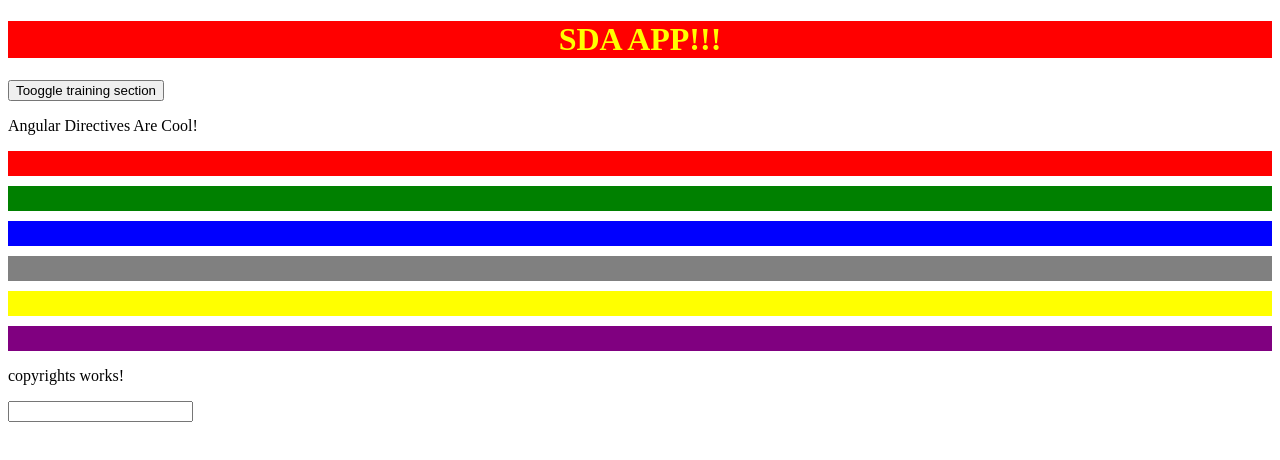
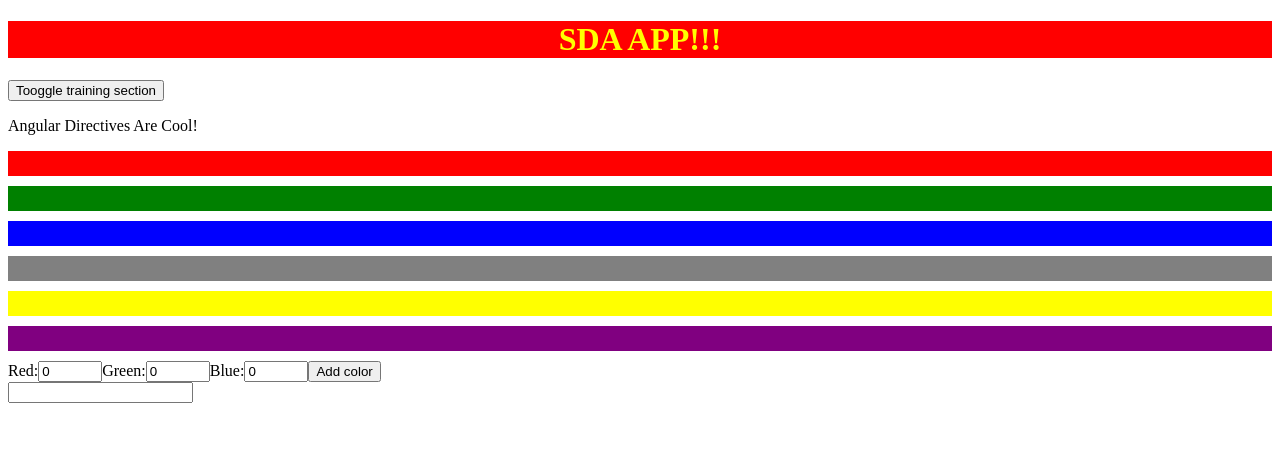
Before and after one commit to arteki65/angular-sda-zdjavapol19, an Angular app: page / in a window 1280 px wide. Shown: the top 460 px of the page. Built offline with nearby package versions, Linux system fonts and the light colour scheme.

Commit message:
colors service

```diff
--- a/src/app/app.component.html
+++ b/src/app/app.component.html
@@ -14,13 +14,13 @@
 
 <div
   class="color-item"
-  *ngFor="let color of colors"
+  *ngFor="let color of colorsService.colors"
   [style.backgroundColor]="color"
   (click)="onColorClicked(color)"
 ></div>
 
 <div *ngIf="showTrainingSection">
-  <app-copyrights></app-copyrights>
+  <app-copyrights></app-copyrights><br />
   <div *ngIf="text != ''">
     <img [src]="imgSrc" [alt]="title" />
     <a [href]="linkUrl" target="_blank">link</a>
--- a/src/app/app.component.ts
+++ b/src/app/app.component.ts
@@ -1,3 +1,4 @@
+import { ColorsService } from './services/colors.service';
 import { Component, OnDestroy, OnInit } from '@angular/core';
 
 @Component({
@@ -16,9 +17,9 @@ export class AppComponent implements OnInit, OnDestroy {
   btnTextColor = 'black';
   pActive = true;
 
-  colors: string[] = ['red', 'green', 'blue', 'grey', 'yellow', 'purple'];
+  private interval: any | null = null;
 
-  private interval: any | null = null;
+  constructor(public colorsService: ColorsService) {}
 
   ngOnInit(): void {
     this.interval = setInterval(() => {
--- a/src/app/copyrights/copyrights.component.html
+++ b/src/app/copyrights/copyrights.component.html
@@ -1 +1,28 @@
-<p>copyrights works!</p>
+<label for="red-channel">Red:</label>
+<input
+  name="red-channel"
+  type="number"
+  min="0"
+  max="255"
+  [(ngModel)]="redChannel"
+/>
+
+<label for="green-channel">Green:</label>
+<input
+  name="green-channel"
+  type="number"
+  min="0"
+  max="255"
+  [(ngModel)]="greenChannel"
+/>
+
+<label for="blue-channel">Blue:</label>
+<input
+  name="blue-channel"
+  type="number"
+  min="0"
+  max="255"
+  [(ngModel)]="blueChannel"
+/>
+
+<button (click)="onAddColor()">Add color</button>
--- a/src/app/copyrights/copyrights.component.ts
+++ b/src/app/copyrights/copyrights.component.ts
@@ -1,15 +1,41 @@
+import { ColorsService } from './../services/colors.service';
 import { Component, OnInit } from '@angular/core';
 
 @Component({
   selector: 'app-copyrights',
   templateUrl: './copyrights.component.html',
-  styleUrls: ['./copyrights.component.css']
+  styleUrls: ['./copyrights.component.css'],
 })
 export class CopyrightsComponent implements OnInit {
+  redChannel = 0;
+  greenChannel = 0;
+  blueChannel = 0;
 
-  constructor() { }
+  constructor(private colorsService: ColorsService) {}
 
-  ngOnInit(): void {
+  ngOnInit(): void {}
+
+  onAddColor() {
+    if (
+      this.isCorrectChannelValue(this.redChannel) &&
+      this.isCorrectChannelValue(this.greenChannel) &&
+      this.isCorrectChannelValue(this.blueChannel)
+    ) {
+      this.addColor();
+    } else {
+      alert(
+        'One or many of channels have incorrect value. Channel value should be from <0, 255>'
+      );
+    }
   }
 
+  private addColor() {
+    this.colorsService.colors.push(
+      `rgb(${this.redChannel}, ${this.greenChannel}, ${this.blueChannel})`
+    );
+  }
+
+  private isCorrectChannelValue(channelValue: number): boolean {
+    return channelValue >= 0 && channelValue <= 255;
+  }
 }
--- /dev/null
+++ b/src/app/services/colors.service.ts
@@ -0,0 +1,10 @@
+import { Injectable } from '@angular/core';
+
+@Injectable({
+  providedIn: 'root',
+})
+export class ColorsService {
+  colors: string[] = ['red', 'green', 'blue', 'grey', 'yellow', 'purple'];
+
+  constructor() {}
+}
```
